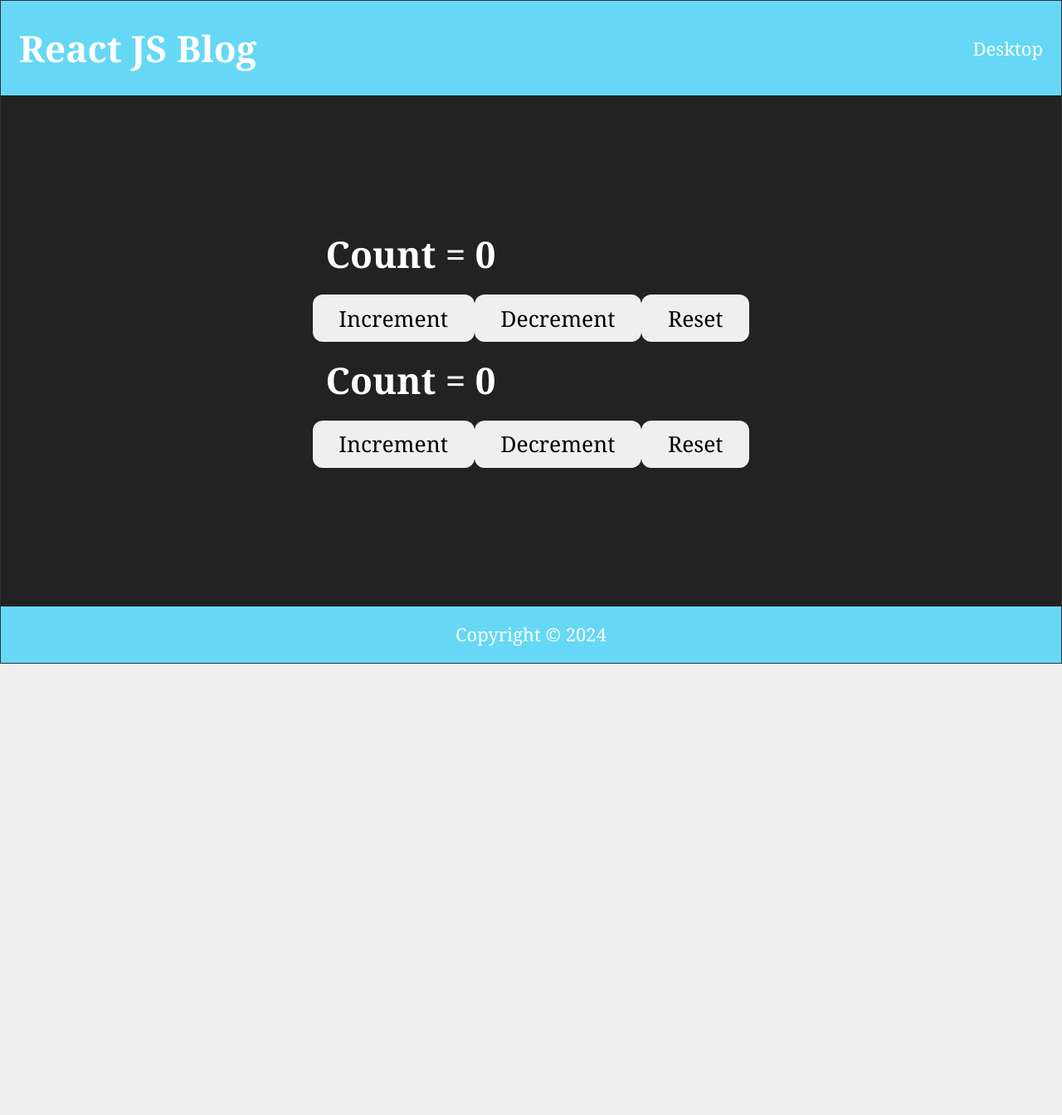
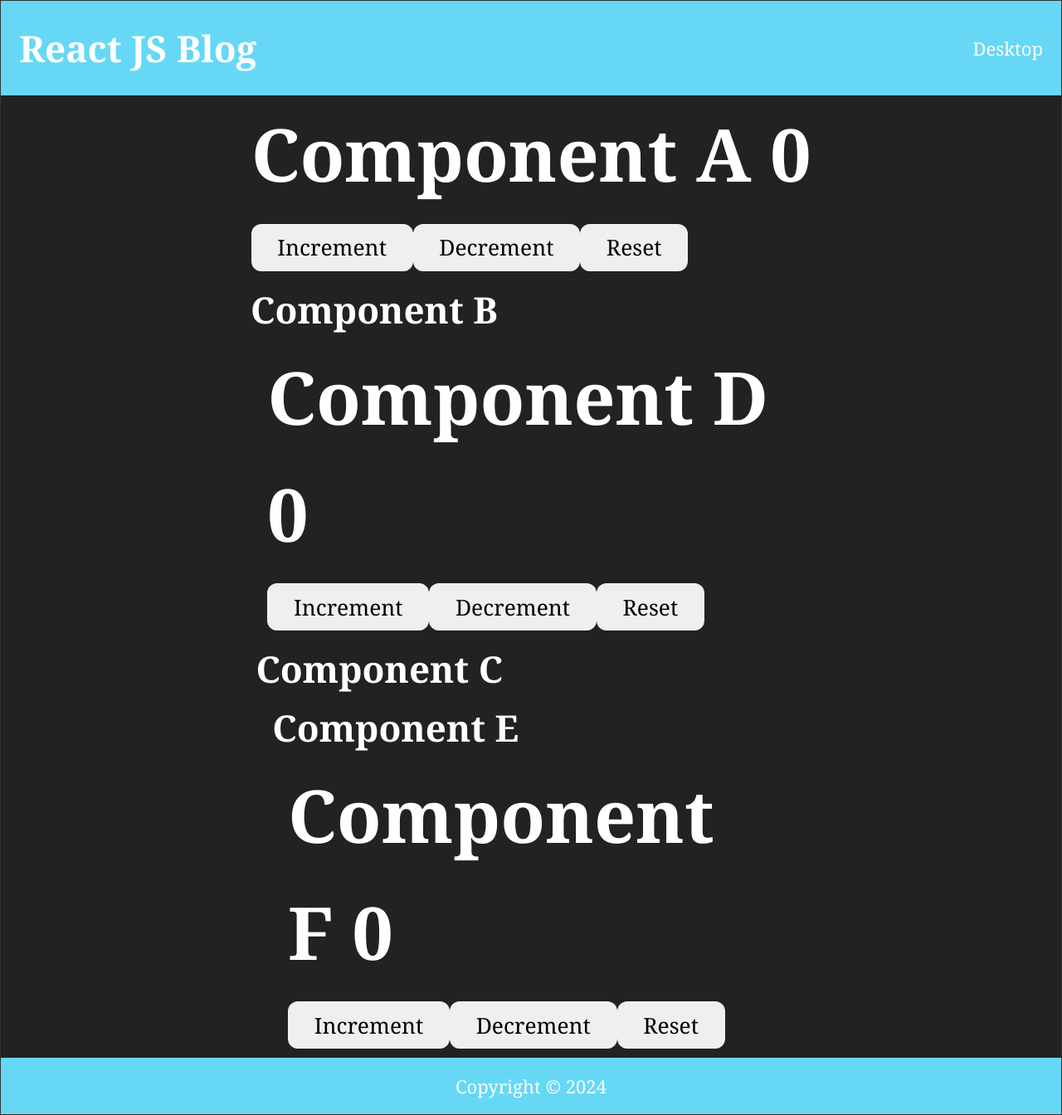
Before and after one commit to Jogata/SoftUni-React-Project, a React (Vite) app in the folder client/: page / in a window 1280 px wide. Shown: the whole page at 83% size. Before the commit the page ends 800 px from the top, so only its background shows below. Built offline with nearby package versions, Linux system fonts and the light colour scheme; a web font is replaced by a local one.

Commit message:
use reducer with use context exercise

```diff
--- a/client/src/App.jsx
+++ b/client/src/App.jsx
@@ -495,46 +495,100 @@ function useFetch(url) {
 const baseURL = "http://localhost:3030/jsonstore/blog/"
 // ============================================================
 
-const initialState = 0;
-const reducer = (state, action) => {
-	switch (action) {
-		case 'increment':
-			return state + 1;
-		case 'decrement':
-			return state - 1;
-		case 'reset':
-			return initialState;
-		default:
-			return state;
-	}
-};
+const CountContext = createContext();
 
-function CounterThree() {
-	const [count, dispatch] = useReducer(reducer, initialState)
-	const [countTwo, dispatchTwo] = useReducer(reducer, initialState)
+function ComponentA() {
+  const countContext = useContext(CountContext);
 
+  return (
+    <div>
+      <h1>Component A {countContext.countState}</h1>
+      <button onClick={() => countContext.countDispatch('increment')}>Increment</button>
+			<button onClick={() => countContext.countDispatch('decrement')}>Decrement</button>
+			<button onClick={() => countContext.countDispatch('reset')}>Reset</button>
+    </div>
+  )
+}
+
+function ComponentB() {
 	return (
 		<div>
-			<div>Count = {count}</div>
-			<button onClick={() => dispatch('increment')}>Increment</button>
-			<button onClick={() => dispatch('decrement')}>Decrement</button>
-			<button onClick={() => dispatch('reset')}>Reset</button>
-
-			<div>Count = {countTwo}</div>
-			<button onClick={() => dispatchTwo('increment')}>Increment</button>
-			<button onClick={() => dispatchTwo('decrement')}>Decrement</button>
-			<button onClick={() => dispatchTwo('reset')}>Reset</button>
+			Component B<ComponentD />
 		</div>
 	)
 }
 
+function ComponentC() {
+	return (
+		<div>
+			Component C<ComponentE />
+		</div>
+	)
+}
+
+function ComponentD() {
+  const countContext = useContext(CountContext);
+
+  return (
+    <div>
+      <h1>Component D {countContext.countState}</h1>
+      <button onClick={() => countContext.countDispatch('increment')}>Increment</button>
+			<button onClick={() => countContext.countDispatch('decrement')}>Decrement</button>
+			<button onClick={() => countContext.countDispatch('reset')}>Reset</button>
+    </div>
+  )
+}
+
+function ComponentE() {
+	return (
+		<div>
+			Component E<ComponentF />
+		</div>
+	)
+}
+
+function ComponentF() {
+  const countContext = useContext(CountContext);
+
+  return (
+    <div>
+      <h1>Component F {countContext.countState}</h1>
+      <button onClick={() => countContext.countDispatch('increment')}>Increment</button>
+			<button onClick={() => countContext.countDispatch('decrement')}>Decrement</button>
+			<button onClick={() => countContext.countDispatch('reset')}>Reset</button>
+    </div>
+  )
+}
+
 function App() {
+  const initialState = 0;
+  const reducer = (state, action) => {
+    switch (action) {
+      case 'increment':
+        return state + 1;
+      case 'decrement':
+        return state - 1;
+      case 'reset':
+        return initialState;
+      default:
+        return state;
+    }
+  }
+
+  const [count, dispatch] = useReducer(reducer, initialState);
+
   return (
     <>
       <AuthContextProvider>
         <div className="body">
           <Header title="React JS Blog" />
-          <CounterThree />
+          <CountContext.Provider
+            value={{ countState: count, countDispatch: dispatch }}
+          >
+            <ComponentA />
+            <ComponentB />
+            <ComponentC />
+          </CountContext.Provider>
           {/* <User name="Jogata" /> */}
           {/* <User render={(isLoggedIn) => isLoggedIn ? "Jogata" : "Guest" } /> */}
           {/* <DataProvider>
```
